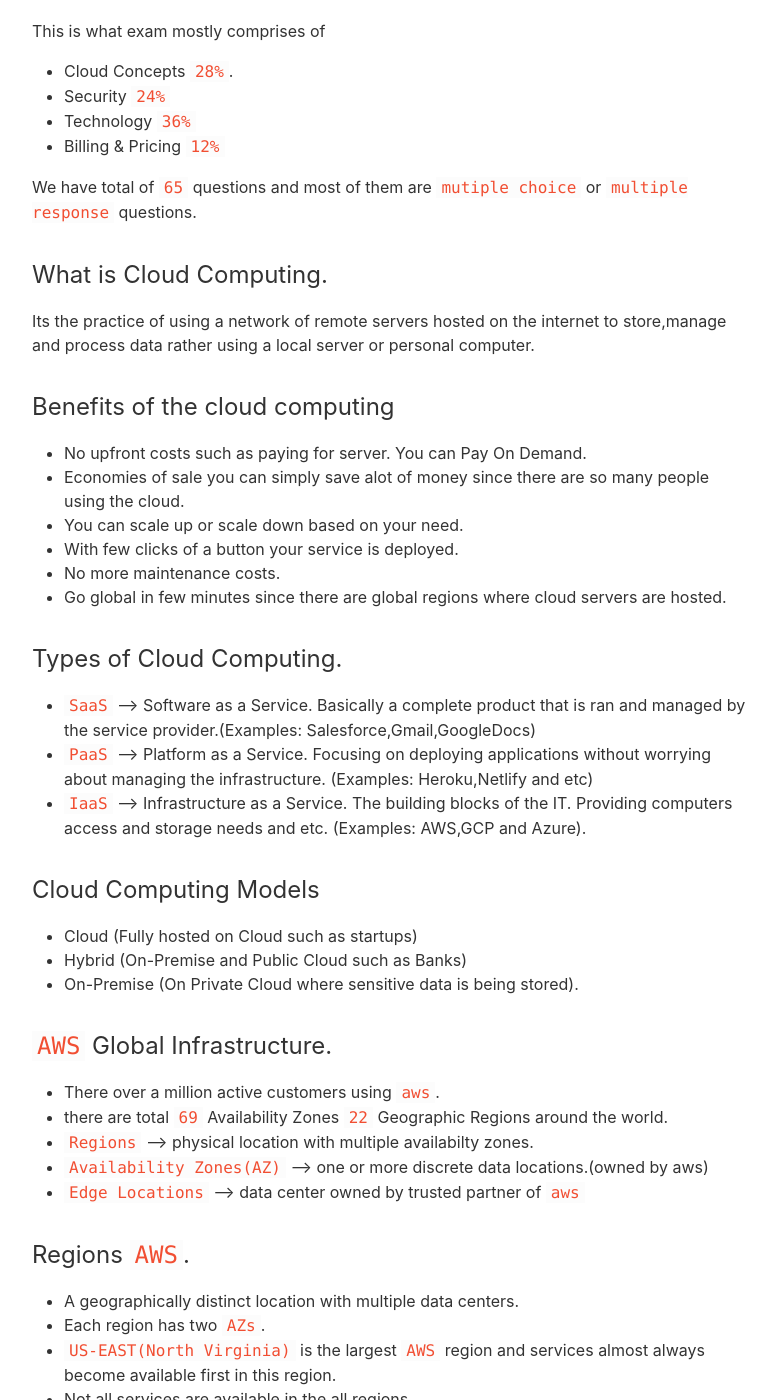
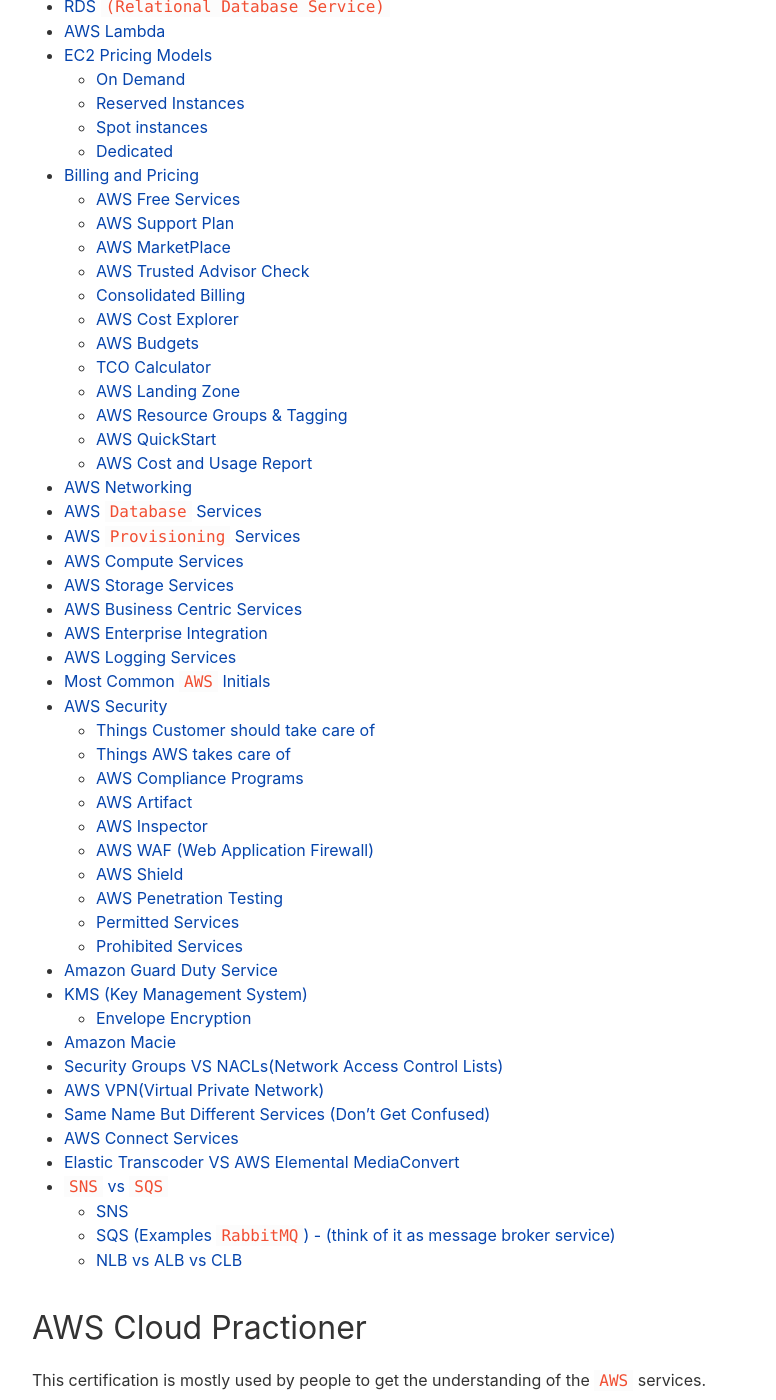
Before and after one commit to mraza007/knowledge-book, a Jekyll site: the page built from _posts/2020-06-05-aws-notes.md, in a window 1280 px wide and 1400 px high, scrolled down 589 px. Shown: the whole window, without its empty margins (8-784 px from the left). Built offline with Jekyll 4.4.1, drawn with Linux system fonts in a browser that asks for light colours; some of the changed text lies outside the part shown.

Commit message:
added toc

```diff
--- a/_posts/2020-06-05-aws-notes.md
+++ b/_posts/2020-06-05-aws-notes.md
@@ -3,14 +3,87 @@ layout: post
 title: AWS Certification Notes for Cloud Practioner
 tags : [aws,certification]
 ---
+<!-- MarkdownTOC  levels="2,3" autolink="true" -->
 
-[LINK](#link1)
+- [AWS Cloud Practioner](#aws-cloud-practioner)
+- [Where you can take this exam ?](#where-you-can-take-this-exam-)
+- [Exam Guide](#exam-guide)
+- [What is Cloud Computing](#what-is-cloud-computing)
+- [Benefits of the cloud computing](#benefits-of-the-cloud-computing)
+- [Types of Cloud Computing](#types-of-cloud-computing)
+- [Cloud Computing Models](#cloud-computing-models)
+- [`AWS` Global Infrastructure](#aws-global-infrastructure)
+- [Regions `AWS`](#regions-aws)
+- [AZs\(Availability Zones\)](#azsavailability-zones)
+- [Edge Locations \(Get Data Fast or Upload Data Fast\)](#edge-locations-get-data-fast-or-upload-data-fast)
+- [Gov Cloud](#gov-cloud)
+- [EC2 Instances](#ec2-instances)
+- [AMI \(Amazon Machine Image\)](#ami-amazon-machine-image)
+- [AutoScaling](#autoscaling)
+- [Elastic Load Balancer `(ELBs)`](#elastic-load-balancer-elbs)
+- [S3 Buckets](#s3-buckets)
+- [CloudFront `(CDN)`](#cloudfront-cdn)
+- [RDS `(Relational Database Service)`](#rds-relational-database-service)
+- [AWS Lambda](#aws-lambda)
+- [EC2 Pricing Models](#ec2-pricing-models)
+    - [On Demand](#on-demand)
+    - [Reserved Instances](#reserved-instances)
+    - [Spot instances](#spot-instances)
+    - [Dedicated](#dedicated)
+- [Billing and Pricing](#billing-and-pricing)
+    - [AWS Free Services](#aws-free-services)
+    - [AWS Support Plan](#aws-support-plan)
+    - [AWS MarketPlace](#aws-marketplace)
+    - [AWS Trusted Advisor Check](#aws-trusted-advisor-check)
+    - [Consolidated Billing](#consolidated-billing)
+    - [AWS Cost Explorer](#aws-cost-explorer)
+    - [AWS Budgets](#aws-budgets)
+    - [TCO Calculator](#tco-calculator)
+    - [AWS Landing Zone](#aws-landing-zone)
+    - [AWS Resource Groups & Tagging](#aws-resource-groups--tagging)
+    - [AWS QuickStart](#aws-quickstart)
+    - [AWS Cost and Usage Report](#aws-cost-and-usage-report)
+- [AWS Networking](#aws-networking)
+- [AWS `Database` Services](#aws-database-services)
+- [AWS `Provisioning` Services](#aws-provisioning-services)
+- [AWS Compute Services](#aws-compute-services)
+- [AWS Storage Services](#aws-storage-services)
+- [AWS Business Centric Services](#aws-business-centric-services)
+- [AWS Enterprise Integration](#aws-enterprise-integration)
+- [AWS Logging Services](#aws-logging-services)
+- [Most Common `AWS` Initials](#most-common-aws-initials)
+- [AWS Security](#aws-security)
+    - [Things Customer should take care of](#things-customer-should-take-care-of)
+    - [Things AWS takes care of](#things-aws-takes-care-of)
+    - [AWS Compliance Programs](#aws-compliance-programs)
+    - [AWS Artifact](#aws-artifact)
+    - [AWS Inspector](#aws-inspector)
+    - [AWS WAF \(Web Application Firewall\)](#aws-waf-web-application-firewall)
+    - [AWS Shield](#aws-shield)
+    - [AWS Penetration Testing](#aws-penetration-testing)
+    - [Permitted Services](#permitted-services)
+    - [Prohibited Services](#prohibited-services)
+- [Amazon Guard Duty Service](#amazon-guard-duty-service)
+- [KMS \(Key Management System\)](#kms-key-management-system)
+    - [Envelope Encryption](#envelope-encryption)
+- [Amazon Macie](#amazon-macie)
+- [Security Groups VS NACLs\(Network Access Control Lists\)](#security-groups-vs-naclsnetwork-access-control-lists)
+- [AWS VPN\(Virtual Private Network\)](#aws-vpnvirtual-private-network)
+- [Same Name But Different Services \(Don't Get Confused\)](#same-name-but-different-services-dont-get-confused)
+- [AWS Connect Services](#aws-connect-services)
+- [Elastic Transcoder VS AWS Elemental MediaConvert](#elastic-transcoder-vs-aws-elemental-mediaconvert)
+- [`SNS` vs `SQS`](#sns-vs-sqs)
+    - [SNS](#sns)
+    - [SQS \(Examples `RabbitMQ`\) - \(think of it as message broker service\)](#sqs-examples-rabbitmq---think-of-it-as-message-broker-service)
+    - [NLB vs ALB  vs CLB](#nlb-vs-alb-vs-clb)
+
+<!-- /MarkdownTOC -->
 
 
-### `AWS Cloud Practioner`
+## AWS Cloud Practioner
 This certification is mostly used by people to get the understanding of the `AWS` services.
 
-### Where you can take this exam ?
+## Where you can take this exam ?
 You can take this exam on Pearson VUE online.
 
 - This cost $100
@@ -19,7 +92,7 @@ You can take this exam on Pearson VUE online.
 - 70% passing score
 - Valid for 3 years.
 
-### Exam Guide
+## Exam Guide
 This is what exam mostly comprises of
 - Cloud Concepts `28%`.
 - Security `24%`
@@ -29,11 +102,11 @@ This is what exam mostly comprises of
 We have total of `65` questions and most of them are `mutiple choice` or `multiple response` questions.
 
 
-### What is Cloud Computing.
+## What is Cloud Computing
 
 Its the practice of using a network of remote servers hosted on the internet to store,manage and process data rather using a local server or personal computer.
 
-### Benefits of the cloud computing <a name="link1"></a>
+## Benefits of the cloud computing
 
 - No upfront costs such as paying for server. You can Pay On Demand.
 - Economies of sale you can simply save alot of money since there are so many people using the cloud.
@@ -42,26 +115,26 @@ Its the practice of using a network of remote servers hosted on the internet to
 - No more maintenance costs.
 - Go global in few minutes since there are global regions where cloud servers are hosted.
 
-### Types of Cloud Computing.
+## Types of Cloud Computing
 - `SaaS` --> Software as a Service. Basically a complete product that is ran and managed by the service provider.(Examples: Salesforce,Gmail,GoogleDocs)
 - `PaaS` --> Platform as a Service. Focusing on deploying applications without worrying about managing the infrastructure.
 (Examples: Heroku,Netlify and etc)
 - `IaaS` --> Infrastructure as a Service. The building blocks of the IT. Providing computers access and storage needs and etc.
 (Examples: AWS,GCP and Azure).
 
-### Cloud Computing Models
+## Cloud Computing Models
 - Cloud (Fully hosted on Cloud such as startups)
 - Hybrid (On-Premise and Public Cloud such as Banks)
 - On-Premise (On Private Cloud where sensitive data is being stored).
 
-### `AWS` Global Infrastructure.
+## `AWS` Global Infrastructure
 - There over a million active customers using `aws`.
 - there are total `69` Availability Zones `22` Geographic Regions around the world.
 - `Regions` --> physical location with multiple availabilty zones.
 - `Availability Zones(AZ)` --> one or more discrete data locations.(owned by aws)
 - `Edge Locations` --> data center owned by trusted partner of `aws`
 
-### Regions `AWS`.
+## Regions `AWS`
 - A geographically distinct location with multiple data centers.
 - Each region has two `AZs`.
 - `US-EAST(North Virginia)` is the largest `AWS` region and services almost always become available first in this region.
@@ -89,7 +162,7 @@ An `AWS` service that allows customers to host sensitive Controlled
 - [GovCloud](https://aws.amazon.com/govcloud-us/?whats-new-ess.sort-by=item.additionalFields.postDateTime&whats-new-ess.sort-order=desc)
 
 
-### EC2 Instances
+## EC2 Instances
 - In order to create a `EC2` instance head over to [AWS Console](https://console.aws.amazon.com).
 - Choose `EC2` and follow along. Make sure you select `Amazon Linux 2 AMI` and select the type as `t2.micro` since that is offered with free tier.
 - Now follow along and make sure to set IAM role.
@@ -98,37 +171,37 @@ An `AWS` service that allows customers to host sensitive Controlled
 - You can also get to `sessions-manager` by going to `systems manager`.
 - `sessions-manager` opens a simple `bash` shell that can help you access your `ec2` instance.
 
-### AMI (Amazon Machine Image)
+## AMI (Amazon Machine Image)
 - You can create an image by going into `ec2` management console and clicking on actions and selecting `image`.
 - Basically this creates a copy that allows you launch multiple servers.
 
-### AutoScaling
+## AutoScaling
 - This allows you ensure that multiple instances and multiple servers are running.
 - This also allows you meet the demand of web traffic.
 - In order to configure this its located in `ec2` management console.
 
-### Elastic Load Balancer (ELBs)
+## Elastic Load Balancer `(ELBs)`
 - This allows reroute the traffic. especially when doing updates to the application.
 
-### S3 Buckets
+## S3 Buckets
 - Its usually global and the buckets are usually region specific.
 - its a block storage used to store the files.
 
-### CloudFront (CDN).
+## CloudFront `(CDN)`
 - CloudFront is basically Cotent Delivery Network.
 - It makes easier for companies to distribute there content.
 - Hook it up to S3 Bucket and deliver your content around the world.
 
-### RDS (Relational Database Service)
+## RDS `(Relational Database Service)`
 - It's used to setup a relational database (Examples: SQL,PSQL).
 - Amazon aurora would be default when setting up this service
 - It has auto scaling.
 
-### AWS Lambda
+## AWS Lambda
 - Serverless framework.
 - Allows you to run simple functions you can think of it as cronjobs.
 
-# EC2 Pricing Models.
+## EC2 Pricing Models
 E2 has four different pricing models
 
 ### On Demand
@@ -138,7 +211,7 @@ E2 has four different pricing models
 - good for first time apps or prototypes.
 - No upfront payment.
 
-### Reserved Instances.
+### Reserved Instances
 - Good for committed applications.
 - Standard savings 75% (Cannot change the RI attributes.)
 - Best for long term
@@ -147,7 +220,7 @@ E2 has four different pricing models
 - RI's can be shared between multiple accounts.
 - You can even sell your unused instances.
 
-### Spot instances.
+### Spot instances
 - You can think of it has a hotel who offers discounts to fill there spots.
 - Just like hotel `aws` uses similar approach to maximize the usage of there idle servers.
 - There are conditions such as,
@@ -162,9 +235,9 @@ E2 has four different pricing models
 - Its built for tenant customers. Its more useful for large enterprises.
 - Its offered both in demand and reserved.
 
-# Billing and Pricing
+## Billing and Pricing
 
-#### AWS Free Services
+### AWS Free Services
 
 - IAM `(Identity Access Management)` --> used for creating user roles.
 - **Auto Scaling**
@@ -178,7 +251,7 @@ E2 has four different pricing models
 
 **NOTE**: Services in bold are free but they can provision AWS Services to cost money.
 
-#### AWS Support Plan
+### AWS Support Plan
 - $0/month - Basic (Support Only by Email).
 - $20/month - Developer (Tech Support Via Email _reply within 24hrs_)
     + No Third Party Support.
@@ -217,7 +290,7 @@ E2 has four different pricing models
 - You can manage budgets from `AWS Budget Dashboard` or `Budgets API`.
 - Get notified through email or ChatBot.
 
-### TCO Calculator.
+### TCO Calculator
 The Total Cost of Ownership calculator allows you show how much can save by shifting to `aws`.
 
 - A tool that allows you build reports for execs to show how much you can save.
@@ -244,7 +317,7 @@ It's divided into three steps.
 - `AWS CloudFormation` templates that automate and configure the deployment.
 - A guide explaining the architecture and implementation in detail.
 
-### AWS Cost and Usage Report.
+### AWS Cost and Usage Report
 This allows you to generate a detailed report of your `AWS` costs.
 You'll get a spreadsheet highlighting the costs.
 
@@ -252,7 +325,7 @@ You'll get a spreadsheet highlighting the costs.
 - You can use `ATHENA` to turn this into queryable database.
 - `QuickSight` for analyzing.
 
-# AWS Networking
+## AWS Networking
 - `Region` -> The geographic location of the network.
 - `VPC` -> An isolated space of `aws` where you can launch `aws` resources.
 - `AZ` -> the data center of the `aws` resources.
@@ -262,7 +335,7 @@ You'll get a spreadsheet highlighting the costs.
 - `Route Tables` -> determine where network traffic from your subnets are directed.
 - `Subnets` -> A logical partition of an IP network into multiple,smaller network segments.
 
-# AWS `DataBase` Services
+## AWS `Database` Services
 - `DynamoDB` -> NoSQL `key/value` database. (Examples:Cassandra).This is really fast for read and write access.
 - `DocumentDB` -> NoSQL Document database that is compatible to `MongoDB`.
 - `RDS` -> Relational DataBase Service that supports multiple engines `MySQL`,`Postgres`,`MariaDB`. (Most Popular DB)
@@ -272,14 +345,14 @@ You'll get a spreadsheet highlighting the costs.
 - `RedShift` -> Columnar Database petabyte warehouse.
 - `Elastic Cache` -> Redis or Memecached database.
 
-# AWS `Provisioning` Services.
+## AWS `Provisioning` Services
 - `Elastic BeanStalk` -> Think of it as `Heroku`. Its a service used for deploying and scaling the web applications and services deployed with `Java`,`python`,`c++` and etc (Perfect for deploying WebApps)
 - `OpsWork` -> Configuration management service that provides managed instances of `CHEF` and `Puppet`.(It has layers like tier 2 or tier 3)
 - `CloudFormation` -> IaaS , Infrastructure as Code `JSON` or `YAML`.
 - `AWS QuickStart` -> ready made templates that can launch and configure your aws compute, network, and other services.
 - `AWS MarketPlaces` A place where you can buy or sell software or services for `AWS Cloud`.
 
-# AWS Compute Services.
+## AWS Compute Services
 - `EC2` -> Elastic Compute Cloud highly configurable server.
 - `ECS` -> Elastic Container Service `Docker As Service` highly scalable,high performance and good for microservices.
 - `Fargate` -> You don't chose the `ec2` like you might chose in `ECS`. You define and `AWS` will run the service. (Like Lambda since you dont pay for EC2)
@@ -288,7 +361,7 @@ You'll get a spreadsheet highlighting the costs.
 - `Elastic BeanStalk` -> upload the code and it will do the rest for you. Good for developers who want to just upload there apps.
 - `AWS Batch` -> Its for Batch Processing where you can schedule `Batch` jobs.
 
-# AWS Storage Services.
+## AWS Storage Services
 - `S3` -> A simple storage service - Object Store (Simply Upload Files).
 - `S3 Glacier` -> low cost for storage and good for archiving the data for long term backup.
 - `Storage Gateway` -> A hybrid solution from on premisis to cloud for storage.
@@ -298,7 +371,7 @@ You'll get a spreadsheet highlighting the costs.
     + `Snowball Edge` -> 100 TB (better version and additional features).
     + `SnowMobile` -> Allows to move petabytes of data (DataCenter on Wheels).
 
-# AWS Business Centric Services
+## AWS Business Centric Services
 - `Amazon Connect` -> Cloud Based call center service you can setup in few minutes and later you can save the calls in s3 for furhter analysis.You can even route calls based on defined rules
 - `WorkSpaces` -> Secured managed `virutal desktops`.
 - `WorkDocs` -> aws version of sharepoint where you can collaborate and share documents.
@@ -308,7 +381,7 @@ You'll get a spreadsheet highlighting the costs.
 - `SES (Simple Email Service)` A cloud based email sending service used to send emails and notifications (Good for webapps that supports sending email notifications and has `HTML` format email option)
 - `QuickSight`. Think of it as `QlikSense` or `Tableau` as this allows you to visualize the data.
 
-# AWS Enterprise Integration.
+## AWS Enterprise Integration
 - `Direct Connect` -> A dedicated Gigabit connection from on premise to aws.
 - `VPN`
     + `Site to Site` -> Connecting to on premise to aws.
@@ -321,7 +394,7 @@ You'll get a spreadsheet highlighting the costs.
     + data processing.
 - `AD (Active Directory)` An AWS directory service for Microsoft Active Directory also known as AWS Managed Microsoft AD - Enables your workloads and AWS related resources to use managed `AD` in aws cloud.
 
-# AWS Logging Services.
+## AWS Logging Services
 - `CloudTrail` -> a logging service that logs all the `api calls` (SDK,CLIs) between `AWS` services.
     + Who created the service.
     + Who spun up the `EC2` instance.
@@ -337,7 +410,7 @@ You'll get a spreadsheet highlighting the costs.
     + `CloudWatch Alarms` -> trigger notifications based on metrics.
     + `CloudWatch Dashboard` -> create visualizations based on metrics.
 
-# Most Common `AWS` Initials
+## Most Common `AWS` Initials
 - `IAM`:Identity Access Management.
 - `S3`: Simple Storage
 - `SWF`: Simple Workflow Service.
@@ -369,23 +442,23 @@ You'll get a spreadsheet highlighting the costs.
 - `IoT`: Internet of Things.
 - `RI`: Reserved Instances.
 
-# AWS Security
+## AWS Security
 
 In the `Shared Responsibility Model` the customer is responsible for the security of the cloud such as securing the data and using the right configuration.
 and anything the customer can't touch or get access is secured by aws. Such as Hardward,Operation of Managed Services and Global Infrastructure.
 
-## Things Customer should take care of
+### Things Customer should take care of
 - IAM
 - Customer Data
 - OS,Network and Firewall Configs.
 - Maintaining Encryption Protocols.
 
-## Things AWS takes care of
+### Things AWS takes care of
 - Software
 - Hardware
 - Services that `aws` provides.
 
-## AWS Compliance Programs.
+### AWS Compliance Programs
 A set of internal policies and procedures of a company to comply with rules and regulations or to uphold reputation.
 
 **two most popular ones**
@@ -395,13 +468,13 @@ A set of internal policies and procedures of a company to comply with rules and
 
 - [ReadMore Here](https://aws.amazon.com/compliance/)
 
-## AWS Artifact
+### AWS Artifact
 A no cost, self service portal for on demand access to AWS compliance reports.
 
-## AWS Inspector.
+### AWS Inspector
 AWS inspector is a tool that runs a security benchmarks against specific EC2 instances. The most popular one is run by `CIS (Center for Internet Security)` which has `699` benchmarks.It can even inspect the network to check if there are any ports are open and running.
 
-## AWS WAF (Web Application Firewall)
+### AWS WAF (Web Application Firewall)
 It allows you protect your web application against the most common exploits.
 You can write your own rules that will allow the traffic based on the contents of `HTTP` requests. You can  use `ruleset` from `AWS` trusted secuirty partner. It can be either attached to `CloudFront` or `Application Load Balance (ALB)`.
 
@@ -417,7 +490,7 @@ Most Common Attacks Include
 - `Using Components with known Vulnerabilities`
 - `Insufficient logging and Monitoring`
 
-## AWS Shield
+### AWS Shield
 A managed `DDOS(Distributed Denial of Service)` protection service that safeguards applications running on aws.
 
 All AWS customers benefit from the automatic protections of AWS shield standard at no charge.
@@ -437,10 +510,10 @@ It gives you extra protection with `24/7` support and its available on
 - AWS Global Accelarator
 - Elastic IP(Amazon Elastic Compute Cloud and Netword and Load Balancer).
 
-## AWS Penetration Testing
+### AWS Penetration Testing
 An authorized service that allows you simulate a cyber attack on a computer system, performed to evaluate the security of the system.
 
-#### Permitted Services
+### Permitted Services
 - EC2 Instances,NAT Gateways, and ELB.
 - RDS
 - CloudFront
@@ -449,14 +522,14 @@ An authorized service that allows you simulate a cyber attack on a computer syst
 - AWS Lambda and Lambda@Edge function
 - LightSail resources.
 
-#### Prohibited Services.
+### Prohibited Services
 - DNS zone walking via Amazon Route 53 Hosted Zones.
 - DoS(Denial Of Service),DDoS,Simulated DoS,Simulated DDoS.
 - Port flooding
 - Protocol flooding
 - Request flooding
 
-## Amazon Guard Duty Service.
+## Amazon Guard Duty Service
 
 `IDS`: Intrustion Detection System
 
@@ -479,7 +552,7 @@ A managed service that makes it easy for you to create or control the encryption
 - Many AWS services are intergrated to use `KMS` to encrypt your data with simple checkbox.
 - `KMS` uses Envelope Encryption.
 
-##### Envelope Encryption
+### Envelope Encryption
 When you encrypt your data, your data is protect but you have to protect your encryption key. When you encrypt your data key with master key as an additional layer of security. [READMORE](https://lobster1234.github.io/2017/09/29/aws-kms-envelope-encryption/)
 
 ## Amazon Macie
@@ -533,14 +606,14 @@ It allows you create a secure and private tunnel from your network or device to
 **AWS Site-to-Site VPN** : Securely connect to on premises network or branch office site to VPC.
 **AWS Client VPN:** Securely connect users to AWS or on premises networks.
 
-### Same Name But Different Services (Don't Get Confused)
+## Same Name But Different Services (Don't Get Confused)
 - `CloudFormation`: IaaS (Infrastructure as a Service) used to setup template scripting (`YAML`,`JSON`).
 - `CloudTrail`: logs all the `api` calls between `aws-services` (who to blame).
 - `CloudFront`:  CDN(Content Delivery Network),It is used to distribute the content (Such as videos,static assets and etc).
 - `CloudWatch`: a collection of multiple services
 - `CloudSearch`: search engine for your site (Ecommerce).
 
-## AWS Connect Services.
+## AWS Connect Services
 - `Direct Connect`: A dedicated fiber optics connections from data center to AWS.
 Lets say an enterprise want a direct connection from there on premise datacenter to aws they might use this service to connect to AWS.
 If you want to add extra layer of security you might need a `vpn` connection.
@@ -588,14 +661,15 @@ Lets say you have 1000 videos and you need to transcode them into different form
 
 They Both Connect Apps via Messages.
 
-#### SNS
+### SNS
 - It uses `PubSub` model which is also known as publisher subscriber model.
 - It sends notifications to subscribers via protocols such as `HTTP`,`Email` `SQS` and `SMS`.
 - It is generally used for sending `plaintext` emails which is triggered via other `aws` services. The best example can be billing alerts.
 - Can retry sending in case of failure for `HTTPS`.
 - Its good for `webhooks`,internal emails and triggering lambda functions.
 
-#### SQS (Examples `RabbitMQ`) - (think of it as message broker service)
+### SQS (Examples `RabbitMQ`) - (think of it as message broker service)
+
 **Queue Up Messages, Guaranteed Delivery**
 - It places messages into a queue and applications pull queue using `AWS SDK`.
 - It can retain a message for up to 14 days.
@@ -605,6 +679,8 @@ They Both Connect Apps via Messages.
 - Really good for delayed tasks,queueing up emails.
 
 You can readmore about this [here](https://stackoverflow.com/questions/13681213/what-is-the-difference-between-amazon-sns-and-amazon-sqs)
+
+### NLB vs ALB  vs CLB
 
 <table>
 <thead>
@@ -641,11 +717,15 @@ You can readmore about this [here](https://stackoverflow.com/questions/13681213/
 **Can Attach `ACM (Amazon Certification Manager) SSL Manager`**
 
 
-------
+---------
 
-Anyways this all you need to know for your `AWS Cloud Practitioner` and I hope you found these helpful.
+Anyways this all you need to know for your `AWS Cloud Practitioner` Exam and I hope you found these helpful.
 
 If you think I missed anything or mispelled anything feel free to [fork](https://github.com/mraza007/knowledge-book) this repo and create a `PR`.
 
 I am always available through [twitter](https://twitter.com/muhammad_o7)
 and [email](mailto:muhammadraza0047@gmail.com)
+
+
+[Oneliner AWS Services](https://adayinthelifeof.nl/2020/05/20/aws.html)
+[FlashCards](https://quizlet.com/491460826/overview-of-amazon-web-services-flash-cards/)
```
Also changed, not shown: other parts of _posts/2020-06-05-aws-notes.md (+9 -9 lines).
